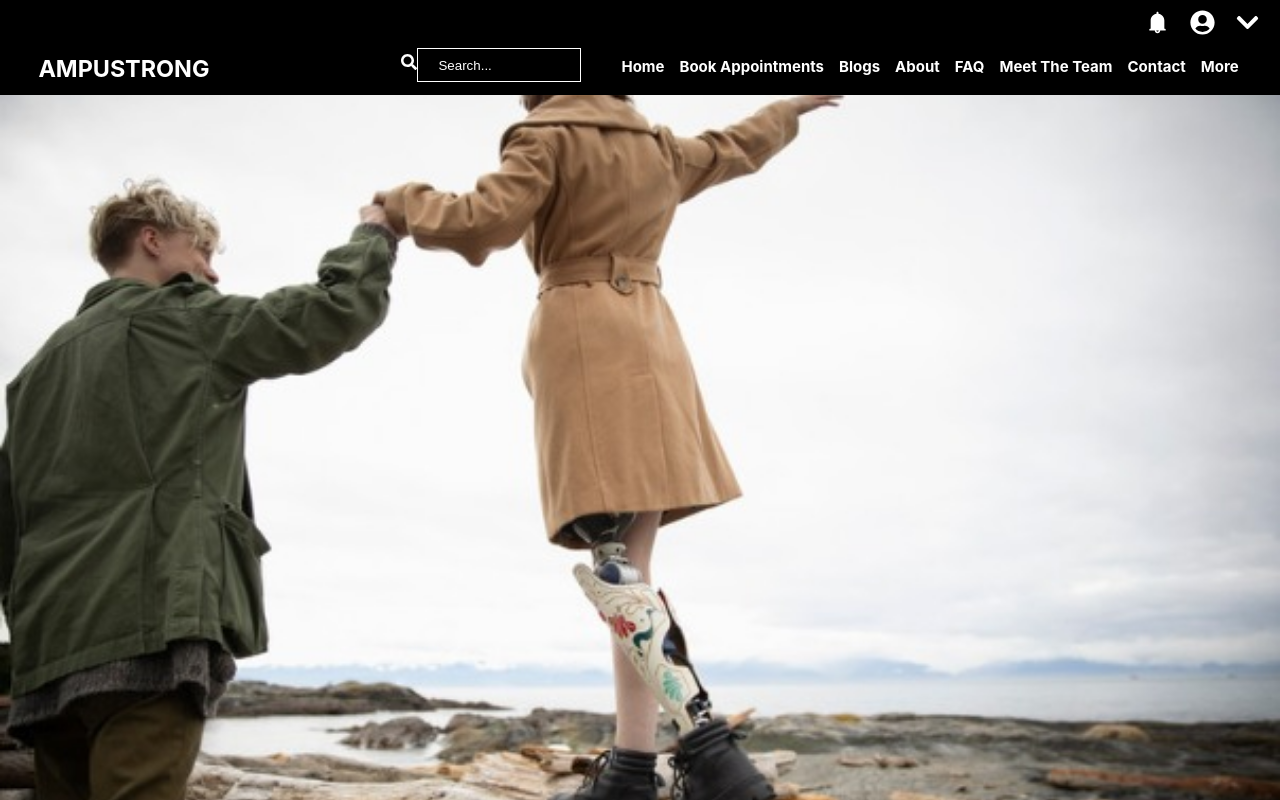
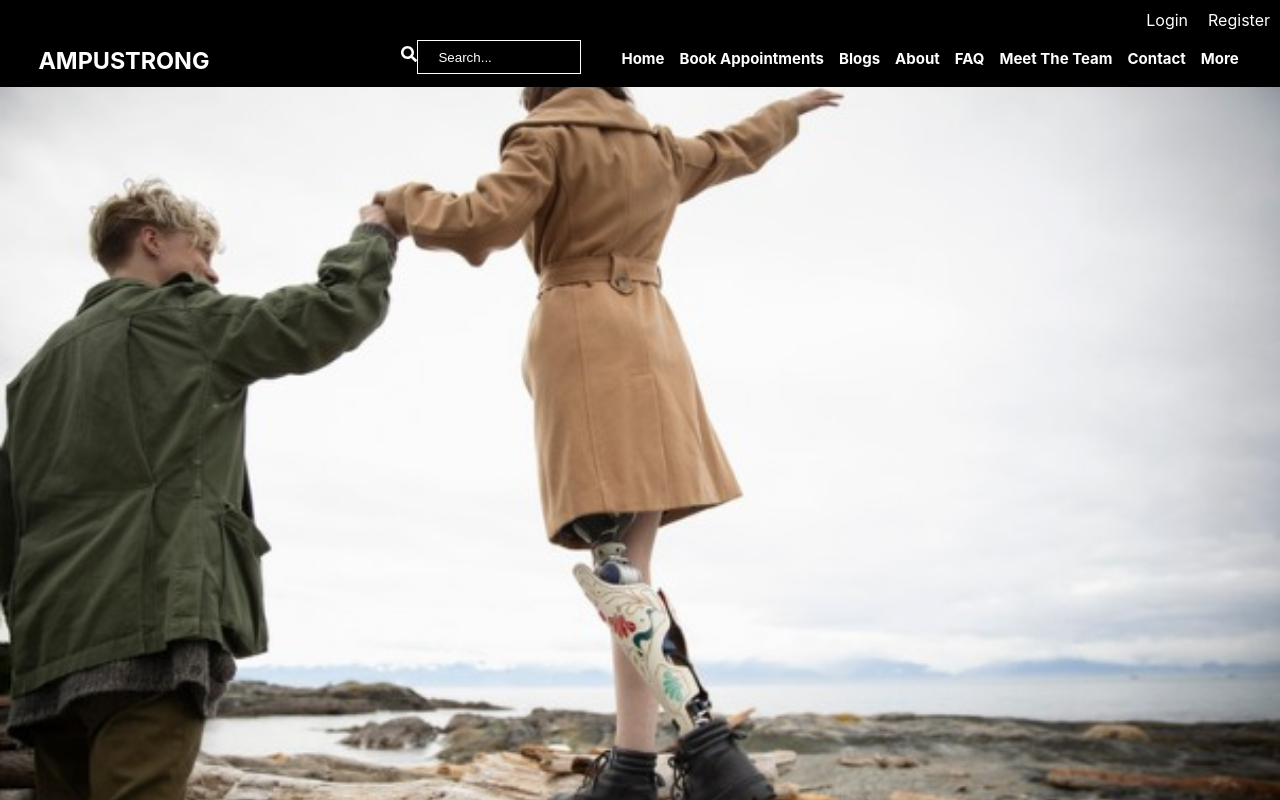
Before and after one commit to rohitrathod11213/AmpuStrong, a React (Create React App) app in the folder ampu/: page / in a window 1280 px wide. Shown: the top 800 px of the page. Built offline with nearby package versions, Linux system fonts and the light colour scheme.

Commit message:
appointment booking

```diff
--- a/ampu/src/App.js
+++ b/ampu/src/App.js
@@ -1,4 +1,4 @@
-//import logo from './logo.svg';
+// import logo from './logo.svg';
 import "./stylecss/Navbar.css";
 import "./stylecss/Home.css";
 import Home from './Home';
@@ -9,24 +9,42 @@ import Bookapp from './Bookappoint';
 import { FaSearch } from "react-icons/fa";
 import { FaUserCircle } from "react-icons/fa";
 import { FaChevronDown } from "react-icons/fa";
-import { AiFillBell } from "react-icons/ai";
+import { AiFillBell, AiOutlineLogout } from "react-icons/ai";
 import { BrowserRouter as Router, Routes, Route, Link } from "react-router-dom";
-import React, { useState } from 'react';
+import React, { useState, useContext } from 'react';
 import Contact from "./Contact";
 import Team from "./Team";
 import Profile from "./Profile";
 // import Group from './Group';
 import Blog from './Blog';
+import Signin from './Signin';
+import { Context } from "./context/Context";
+
+
+
 function App() {
   const [show, setShow] = useState(false);
+
+  const { user, dispatch } = useContext(Context);
+
+  const handleLogout = () => {
+    dispatch({ type: "LOGOUT" });
+    window.location.replace("/login");
+  };
+
+
+
   return (
     <Router>
       <div className="App" >
         <div className="nav">
           <div className="header1">
+            { user &&
+            <div>
+              <i className="fa"><Link to=""><AiFillBell /></Link></i>
+              <i className="fa"><Link to="/profile"><FaUserCircle /></Link></i>
               <i className="fa" onClick={() => { setShow(!show) }}><FaChevronDown /></i>
-            <i className="fa"><Link to="/signup"><FaUserCircle /></Link></i>
-            <i className="fa"><AiFillBell /></i>
+              <i className="fa" onClick={handleLogout}><AiOutlineLogout /></i>
               <div className={`sub-menu-wrap ${show ? 'active' : 'inactive'} `} id="subMenu">
                 <div className="sub-menu" onClick={(show)}>
                   <Link to="/profile"><h4 >profile</h4></Link>
@@ -37,10 +55,18 @@ function App() {
                   <Link to=""><h4>My Subscription</h4></Link>
                   <Link to=""><h4>My account</h4></Link>
                   <hr />
-                <Link to=""><h4>Logout</h4></Link>
 
                 </div>
               </div>
+            </div>
+            }
+            {
+              !user &&
+              <div className="logout-header1">
+                <div><Link to="/login">Login</Link></div>
+                <div><Link to="/signup">Register</Link></div>
+              </div>
+            }
           </div>
           <div className="nav1">
             <div className="header">
@@ -55,7 +81,7 @@ function App() {
                   <Link to="/"><h3>Home</h3></Link>
                 </li>
                 <li>
-                  <Link to="/bookappoint"><h3>Book Appointments</h3></Link>
+                  <Link to={user ? "/bookappoint" : "/login"}><h3>Book Appointments</h3></Link>
                 </li>
                 <li>
                   <Link to="/blog"><h3>Blogs</h3></Link>
@@ -94,6 +120,7 @@ function App() {
         <Route exact path="/contact" element={<Contact/>}/>
         <Route exact path="/team" element={<Team/>}/>
         <Route exact path="/profile" element={<Profile/>}/>
+        <Route exact path="/login" element={<Signin/>}/>
         {/* <Route exact path="/group" element={<Group/>}/> */}
       </Routes>
     </Router>
--- a/ampu/src/Bookappoint.jsx
+++ b/ampu/src/Bookappoint.jsx
@@ -2,7 +2,31 @@ import './stylecss/Home.css';
 import './stylecss/Navbar.css';
 import img10 from './images/img10.jpeg';
 import img9 from './images/img9.jpeg';
+import { useContext } from 'react';
+import axios from 'axios';
+import { Context } from './context/Context';
+
+
+
 export default function Bookapp(){
+
+    const { user } = useContext(Context);
+    const username = user;
+
+    const handleBooking = async (title, duration, cost) => {
+        try {
+            await axios.post("http://localhost:5000/api/appointments", {
+                title, duration, cost, username
+            });
+            alert("Appointment booked successfully");
+        } catch(err) {
+            console.log(err);
+            alert("Couldn't book the appointment");
+        }
+    };
+
+
+
     return(
         <div className="services">
             <div className='box-container-box1'>
@@ -16,7 +40,7 @@ export default function Bookapp(){
                        <hr/>
                        <span>1 hr</span>
                        <h4>Rs 1,300</h4>
-                       <button>Book Now</button>
+                       <button onClick={() => handleBooking("Physiotherapy", 1, 1300)}>Book Now</button>
                        </div>
                     </div>
                     <div className='box-container-box1-content-box1'>
@@ -26,7 +50,7 @@ export default function Bookapp(){
                        <hr/>
                        <span>1 hr</span>
                        <h4>Rs 1,500</h4>
-                       <button>Book Now</button>
+                       <button onClick={() => handleBooking("Psychotherapy", 1, 1500)}>Book Now</button>
                        </div>
                     </div>
                 </div>
--- a/ampu/src/Home.jsx
+++ b/ampu/src/Home.jsx
@@ -11,6 +11,9 @@ import img7 from './images/img7.jpeg';
 import img8 from './images/img8.jpeg';
 import img4 from './images/img4.jpeg';
 import Contact from './Contact';
+
+
+
 export default function Home(){
     return(
         <div>
--- a/ampu/src/stylecss/Navbar.css
+++ b/ampu/src/stylecss/Navbar.css
@@ -129,3 +129,24 @@ a{
 .sub-menu h4:hover{
     color: orange;
 }
+
+.logout-header1 div {
+    padding: 0 10px;
+    cursor: pointer;
+    display: inline-block;
+}
+.logout-header1 div:hover {
+    color: orange;
+}
+.logout-header1 div::after {
+    content: "";
+    width: 0;
+    height: 3px;
+    background-color: orange;
+    display: block;
+}
+.logout-header1 div:hover::after {
+    color: orange;
+    width: 100%;
+    transition: width 0.3s linear;
+}
--- a/ampu/src/stylecss/Signup_login.css
+++ b/ampu/src/stylecss/Signup_login.css
@@ -47,3 +47,20 @@
     background-color: transparent;
     text-align: center;
 }
+.button {
+    padding: 10px 30px;
+    border-radius: 30px;
+    font-size: 15px;
+    transition: 0.5s ease;
+    color: white;
+    background-color: transparent;
+}
+
+.button:hover {
+    background-color: antiquewhite;
+    color: black;
+}
+
+.button:disabled {
+    cursor: not-allowed;
+}
```
Lines whose indentation alone changed are shown as unchanged.
